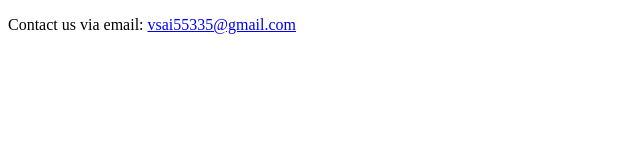
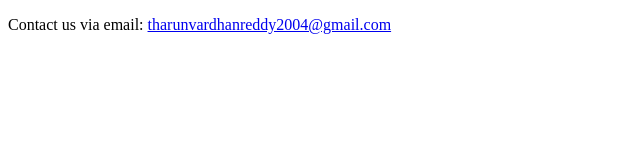
Before and after one commit to tharunvardhan/TreePlantation, a plain HTML site: page email.html in a window 1280 px wide. Shown: the whole page, without its empty margins (0-640 px from the left). Drawn offline with Linux system fonts and the light colour scheme.

Commit message:
email.html

```diff
--- a/email.html
+++ b/email.html
@@ -6,6 +6,6 @@
     <title>Email Address</title>
 </head>
 <body>
-    <p>Contact us via email: <a href="mailto:vsai55335@gmail.com">vsai55335@gmail.com</a></p>
+    <p>Contact us via email: <a href="mailto:tharunvardhanreddy2004@gmail.com">tharunvardhanreddy2004@gmail.com</a></p>
 </body>
 </html>
```
